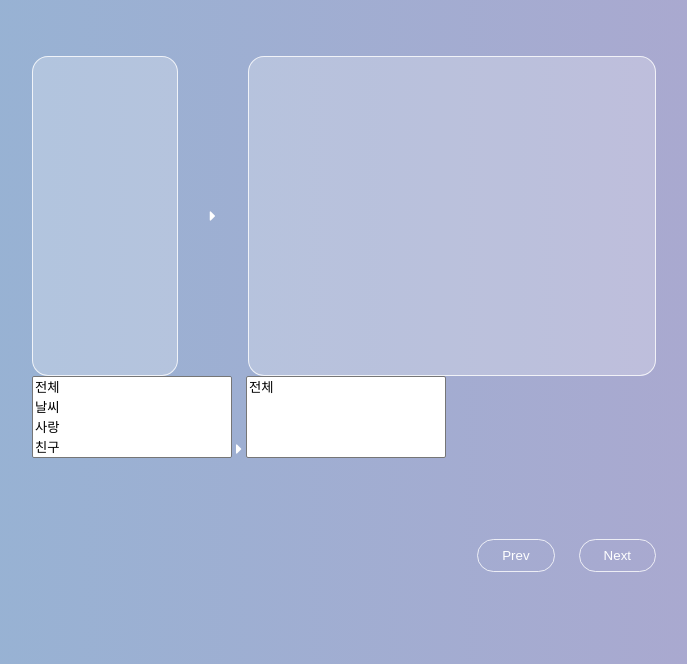
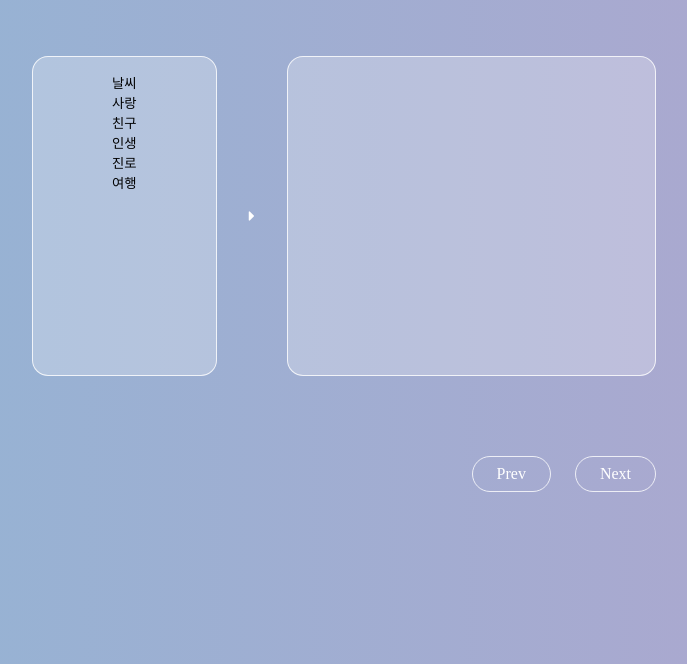
Before and after one commit to hyeonukdev/greate-talker, a Django app: page /topic/ in a window 1280 px wide. Shown: the part 136-800 px from the top of the page, without its empty margins (296-983 px from the left). Run offline with Django 3.2, Linux system fonts and the light colour scheme; data that the repository does not hold is empty.

Commit message:
update topic

```diff
--- a/static/project/style.css
+++ b/static/project/style.css
@@ -229,3 +229,38 @@
 /* a-style */
  a {color: #fff; text-decoration: none; outline: none}
  a:hover, a:active {text-decoration: none; color:#fff; background-color:#f59000;}
+
+ a, button {
+    all: unset;
+}
+
+/* for hide scroll bar */
+select{
+    scrollbar-width: none; /*For Firefox*/;
+    -ms-overflow-style: none;  /*For Internet Explorer 10+*/;
+    scroll:none;
+    border:none;
+    scrollbar-base-color: #FFF;
+    scrollbar-face-color: #FFF;
+    scrollbar-arrow-color: #FFF;
+    scrollbar-3dlight-color: #FFF;
+    scrollbar-highlight-color:#FFF;
+    scrollbar-shadow-color: #FFF;
+    scrollbar-darkshadow-color: #FFF;
+    scrollbar-track-color: #FFF;
+}
+
+select:-webkit-scrollbar { /*For WebKit Browsers*/
+    width: 0;
+    height: 0;
+}
+.visible-scrollbar, .invisible-scrollbar, .mostly-customized-scrollbar {
+  display: block;
+  width: 10em;
+  overflow: auto;
+  height: 2em;
+}
+
+.invisible-scrollbar::-webkit-scrollbar {
+  display: none;
+}
--- a/static/topic/topic.js
+++ b/static/topic/topic.js
@@ -88,10 +88,8 @@
         //선택한 첫번째 박스의 값을 가져와 일치하는 값을 두번째 셀렉트 박스에 넣는다.
         $("option:selected", this).each(function(){
             var selectValue = $(this).val(); //main category 에서 선택한 값
-            subCategorySelectBox.append("<option value=''>전체</option>");
             for(var i=0;i<subCategoryArray.length;i++){
                 if(selectValue == subCategoryArray[i].main_category_id){
-
                     subCategorySelectBox.append("<option value='"+subCategoryArray[i].sub_category_id+"'>"+subCategoryArray[i].sub_category_name+"</option>");
 
                 }
@@ -102,41 +100,3 @@
     //*********** 1depth카테고리 선택 후 2depth 생성 END ***********
 
 });
-
-// 테이블의 Row 클릭시 값 가져오기
-$("#topic-select tr").click(function(){
-
-    var str = ""
-    var tdArr = new Array();	// 배열 선언
-
-    // 현재 클릭된 Row(<tr>)
-    var tr = $(this);
-    var td = tr.children();
-
-    // tr.text()는 클릭된 Row 즉 tr에 있는 모든 값을 가져온다.
-    console.log(tr.text());
-    //
-    // // 반복문을 이용해서 배열에 값을 담아 사용할 수 도 있다.
-    // td.each(function(i){
-    //     tdArr.push(td.eq(i).text());
-    // });
-    //
-    // console.log("배열에 담긴 값 : "+tdArr);
-    //
-    // // td.eq(index)를 통해 값을 가져올 수도 있다.
-    // var no = td.eq(0).text();
-    // var userid = td.eq(1).text();
-    // var name = td.eq(2).text();
-    // var email = td.eq(3).text();
-    //
-    //
-    // str +=	" * 클릭된 Row의 td값 = No. : <font color='red'>" + no + "</font>" +
-    //         ", 아이디 : <font color='red'>" + userid + "</font>" +
-    //         ", 이름 : <font color='red'>" + name + "</font>" +
-    //         ", 이메일 : <font color='red'>" + email + "</font>";
-    // //
-    if (tr.text() == "친구")
-        $("#topic-show").text("친구");
-   if (tr.text() == "사랑")
-        $("#topic-show").html("사랑");
-});
--- a/topic/templates/show_topic.html
+++ b/topic/templates/show_topic.html
@@ -3,32 +3,17 @@
 
 {% block content %}
     <div class="contents-topic">
-        <table class="topic-big" id="topic-select">
-            {% for topic in topics.all %}
-            <tr><td>{{ topic.question_text }}</td></tr>
-            {% endfor %}
-        </table>
+        <select class="topic-big invisible-scrollbar" name="mainCategory" style="width:200px; height:320px" multiple="multiple">
+        </select>
+
         <i class="fas fa-caret-right"></i>
-        <table class="topic-small" id="topic-show">
-           {% for choice in choices_friends.all %}
-                <tr><td id="topic-td">{{ choice.choice_text }}</td></tr>
-            {% endfor %}
-        </table>
-        <div class="col-lg-12" id="ex1_Result1" ></div>
 
+        <select class="topic-small invisible-scrollbar" name="subCategory" style="width:400px; height:320px" multiple="multiple">
+        </select>
     </div>
-<!--    {{choices.all}}-->
     <!--multiple을 쓰면 다 보여주고 없으면 드롭다운으로 선택할 수 있음-->
     <!--키워드로 css select 꾸미기 찾아보면 될듯-->
-    <select name="mainCategory" style="width:200px" multiple>
-        <option value="">전체</option>
-    </select>
 
-    <i class="fas fa-caret-right"></i>
-
-    <select name="subCategory" style="width:200px" multiple>
-        <option value="">전체</option>
-    </select>
 
     <div class="btn-nextprev">
         <button class="prev"><a href="{% url 'index' %}">Prev</a></button>
```
